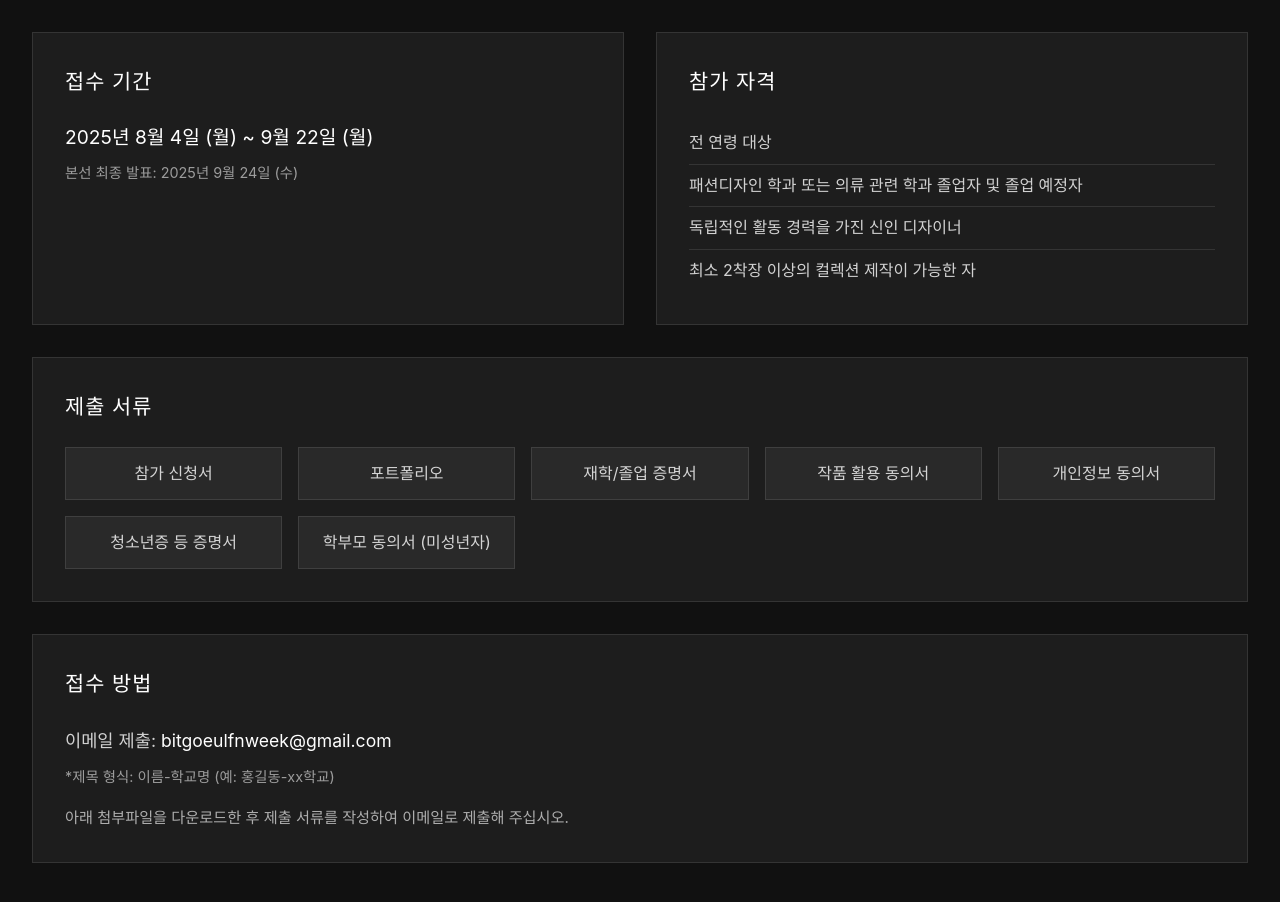
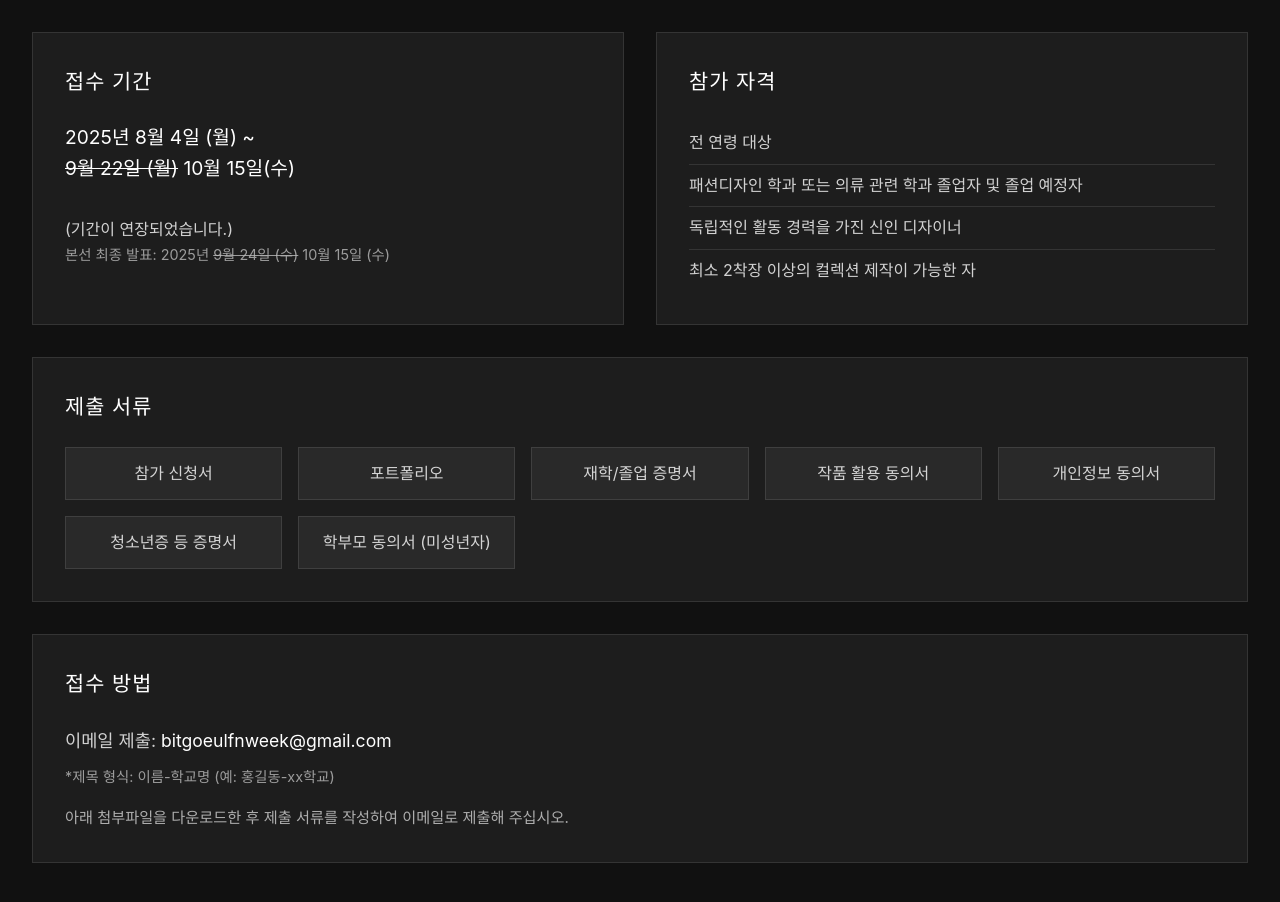
Before and after one commit to RohMoon/bitgoeul-fashion-week, a website: page junior-new.html in a window 1280 px wide. Shown: the part 4380-5282 px from the top of the page. Drawn offline with Linux system fonts and the light colour scheme; a web font is replaced by a local one.

Commit message:
refactor : 기간 연장 표시 및 파일 수정

```diff
--- a/junior-new.html
+++ b/junior-new.html
@@ -163,8 +163,9 @@
                 <div class="detail-card">
                     <h3>접수 기간</h3>
                     <div class="detail-content">
-                        <p class="date-highlight">2025년 8월 4일 (월) ~ 9월 22일 (월)</p>
-                        <p class="sub-info">본선 최종 발표: 2025년 9월 24일 (수)</p>
+                        <p class="date-highlight">2025년 8월 4일 (월) ~ <br/> <s>9월 22일 (월)</s> 10월 15일(수)</p>
+                        <br/> (기간이 연장되었습니다.)
+                        <p class="sub-info">본선 최종 발표: 2025년 <s>9월 24일 (수)</s> 10월 15일 (수)</p>
                     </div>
                 </div>
 
@@ -216,7 +217,7 @@
                 <h2>지금 도전하세요</h2>
                 <p>당신의 꿈이 현실이 되는 첫 걸음</p>
                 <div class="apply-buttons">
-                    <a href="src/assets/file/BITGOEULFashionWeek.zip" download="BITGOEUL패션위크_지원서.zip" class="download-btn">
+                    <a href="src/assets/file/주니어패션위크참가신청서.zip" download="주니어패션위크참가신청서.zip" class="download-btn">
                         <span>지원서 다운로드</span>
                     </a>
                     <a href="mailto:bitgoeulfnweek@gmail.com" class="email-btn">
```
Also changed, not shown: 2 other files.
